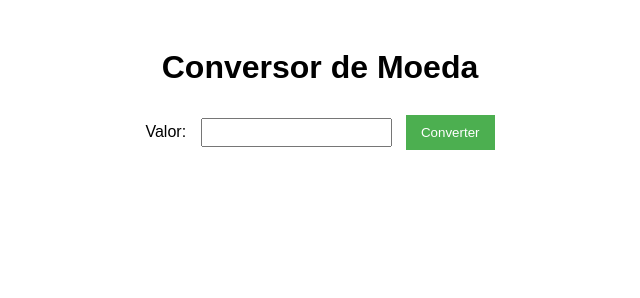
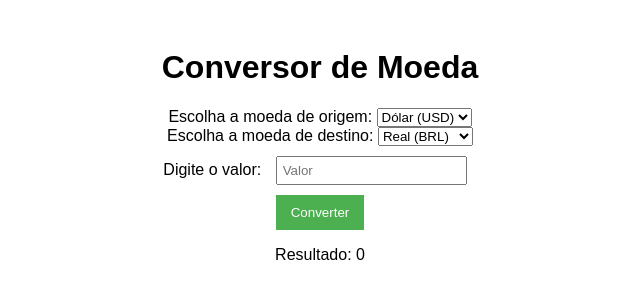
Before and after one commit to it-GuilhermeDev/conversor-de-moeda, a plain HTML site: page index.html in a window 1280 px wide. Shown: the whole page, without its empty margins (320-960 px from the left). Drawn offline with Linux system fonts and the light colour scheme.

Commit message:
Update index.html

```diff
--- a/index.html
+++ b/index.html
@@ -7,12 +7,40 @@
     <link rel="stylesheet" href="style.css">
 </head>
 <body>
-    <h1>Conversor de Moeda</h1>
-    <label for="amount">Valor:</label>
-    <input type="number" id="amount" name="amount">
-    <button id="convert-btn">Converter</button>
+    <div class="container">
+        <h1>Conversor de Moeda</h1>
 
-    <p id="result"></p>
+        <div class="form-group">
+            <label for="fromCurrency">Escolha a moeda de origem:</label>
+            <select id="fromCurrency">
+                <option value="USD">Dólar (USD)</option>
+                <option value="EUR">Euro (EUR)</option>
+                <option value="BRL">Real (BRL)</option>
+                <!-- Você pode adicionar mais moedas aqui -->
+            </select>
+        </div>
+
+        <div class="form-group">
+            <label for="toCurrency">Escolha a moeda de destino:</label>
+            <select id="toCurrency">
+                <option value="BRL">Real (BRL)</option>
+                <option value="USD">Dólar (USD)</option>
+                <option value="EUR">Euro (EUR)</option>
+                <!-- Você pode adicionar mais moedas aqui -->
+            </select>
+        </div>
+
+        <div class="form-group">
+            <label for="amount">Digite o valor:</label>
+            <input type="number" id="amount" placeholder="Valor">
+        </div>
+
+        <button onclick="convertCurrency()">Converter</button>
+
+        <div id="result">
+            <p>Resultado: <span id="conversionResult">0</span></p>
+        </div>
+    </div>
 
     <script src="script.js"></script>
 </body>
```
